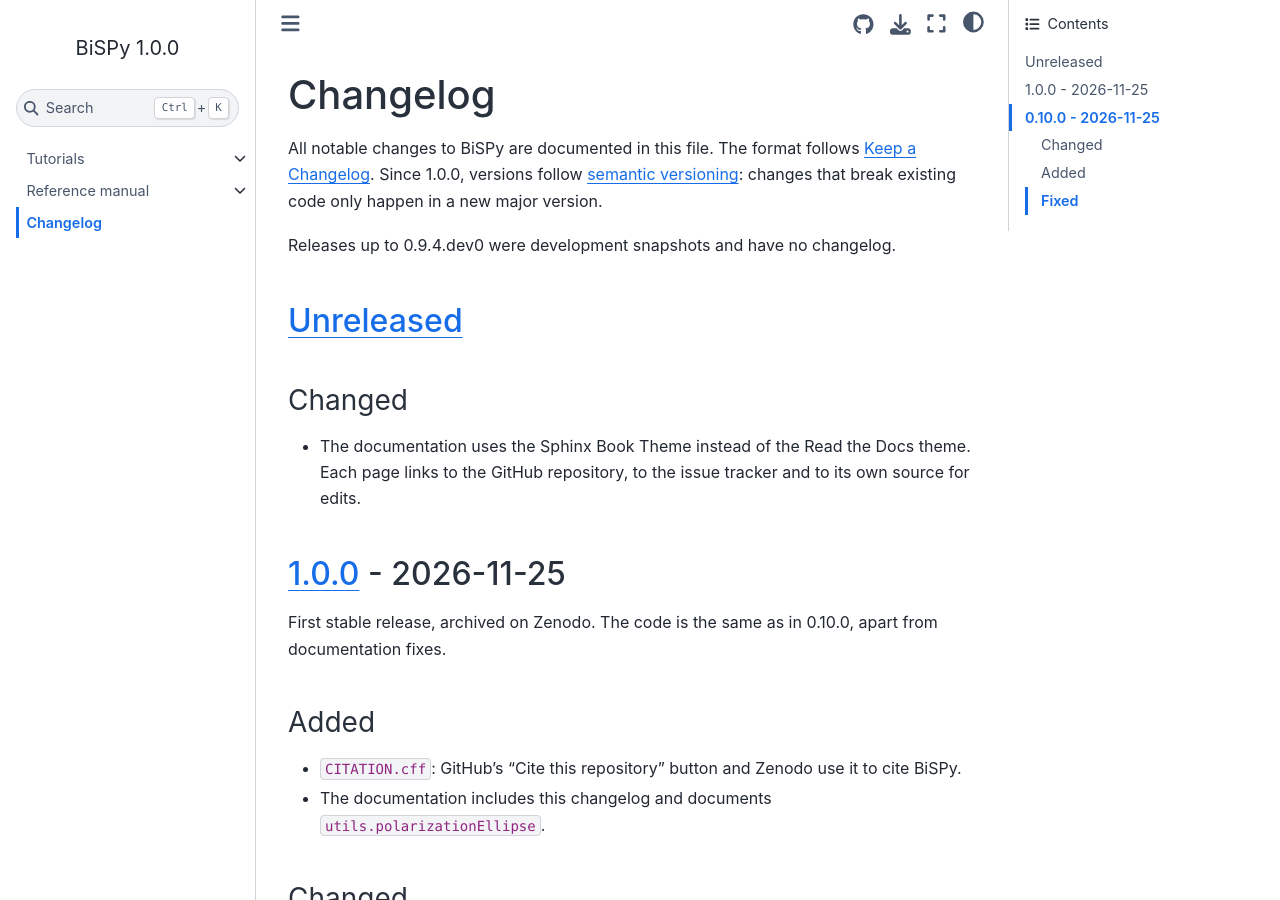
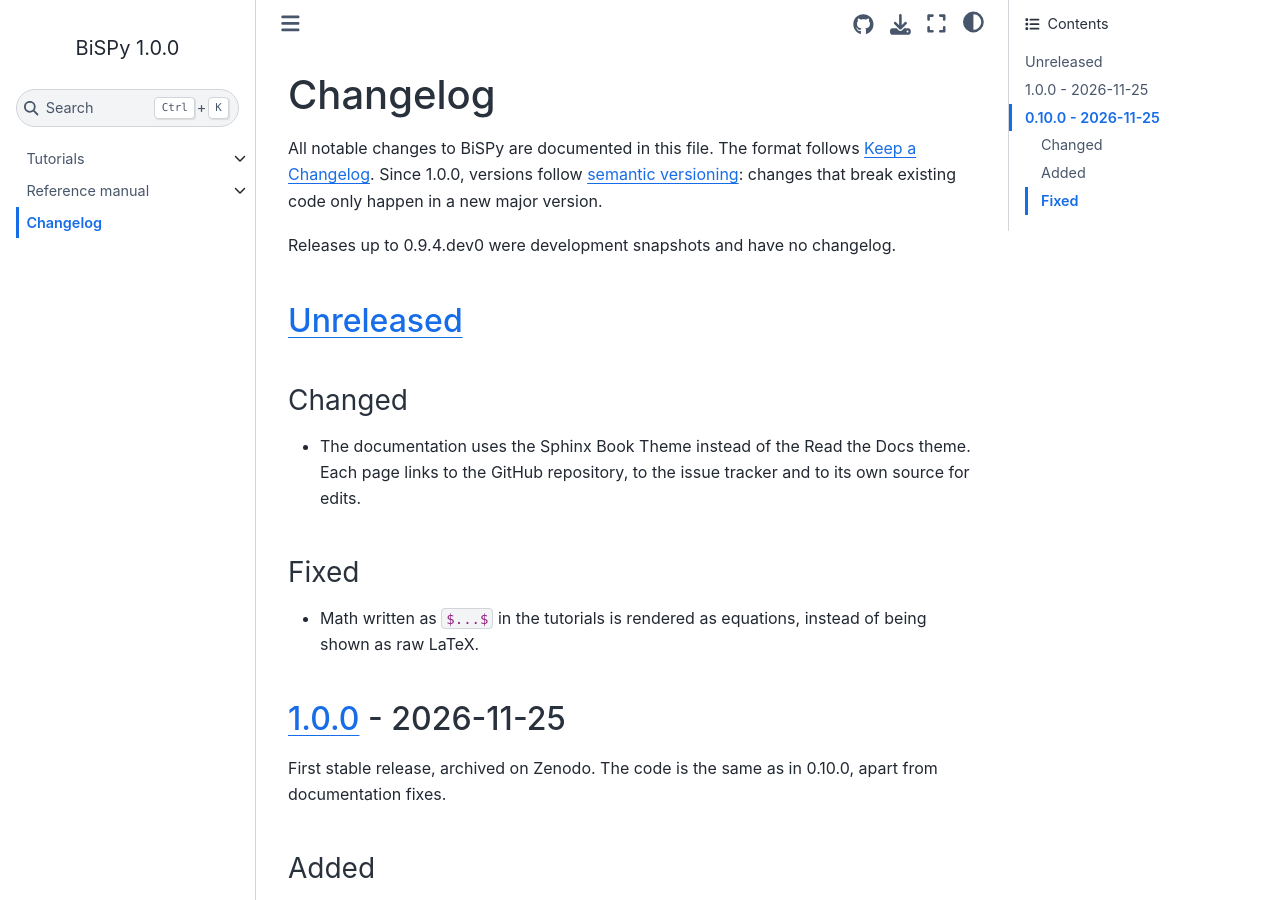
Before and after one commit to jflamant/bispy, a Sphinx documentation site: the page built from docs/changelog.md, in a window 1280 px wide and 900 px high. Built offline with Sphinx 7.4.7 and the Sphinx Book theme 1.1.4, drawn with Linux system fonts in a browser that asks for light colours.

Commit message:
fix docs, add dollarmath extension

```diff
--- a/CHANGELOG.md
+++ b/CHANGELOG.md
@@ -12,6 +12,10 @@ Releases up to 0.9.4.dev0 were development snapshots and have no changelog.
 ### Changed
 - The documentation uses the Sphinx Book Theme instead of the Read the Docs theme. Each
   page links to the GitHub repository, to the issue tracker and to its own source for edits.
+
+### Fixed
+- Math written as `$...$` in the tutorials is rendered as equations, instead of being
+  shown as raw LaTeX.
 
 ## [1.0.0] - 2026-11-25
 
--- a/docs/conf.py
+++ b/docs/conf.py
@@ -30,6 +30,8 @@ extensions = [
 ]
 
 source_suffix = {".rst": "restructuredtext", ".md": "myst-nb", ".ipynb": "myst-nb"}
+# $...$ and $$...$$ in Markdown and notebook cells are rendered as math (MathJax)
+myst_enable_extensions = ["dollarmath"]
 exclude_patterns = ["_build"]
 language = "en"
 pygments_style = "sphinx"
```
